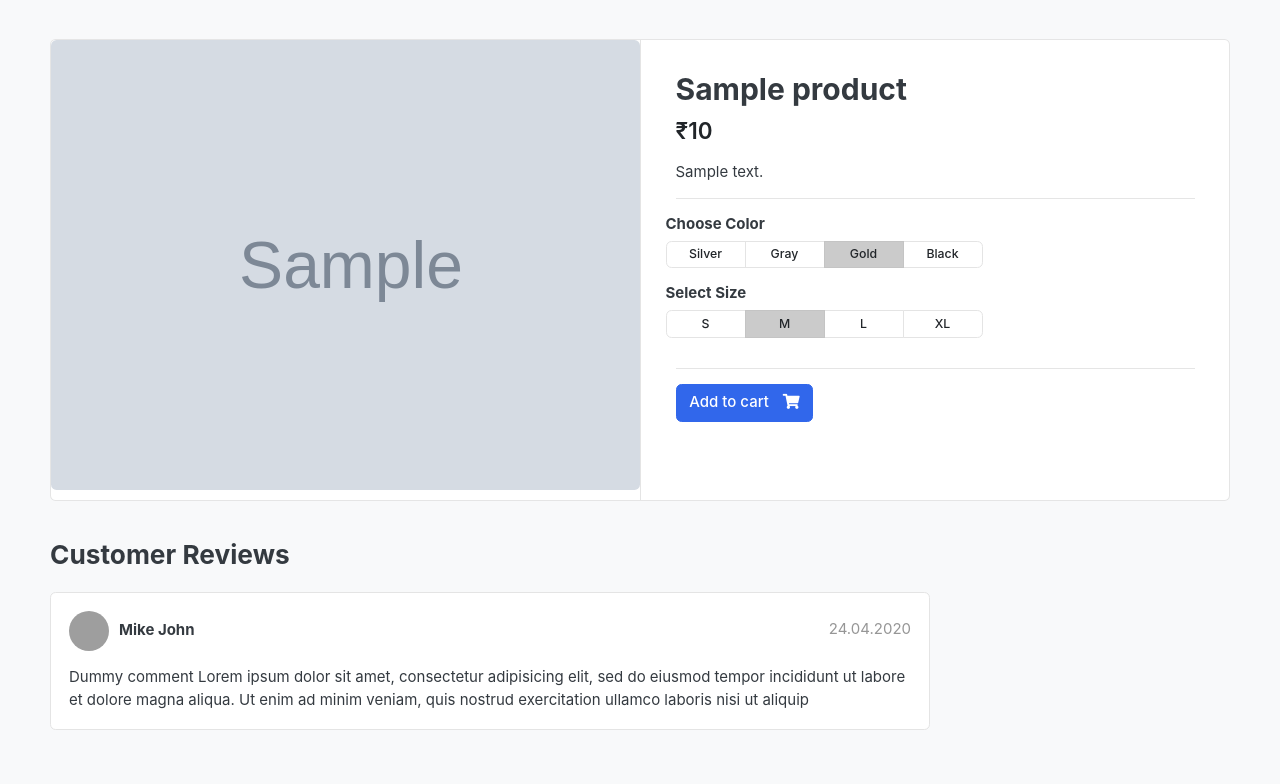
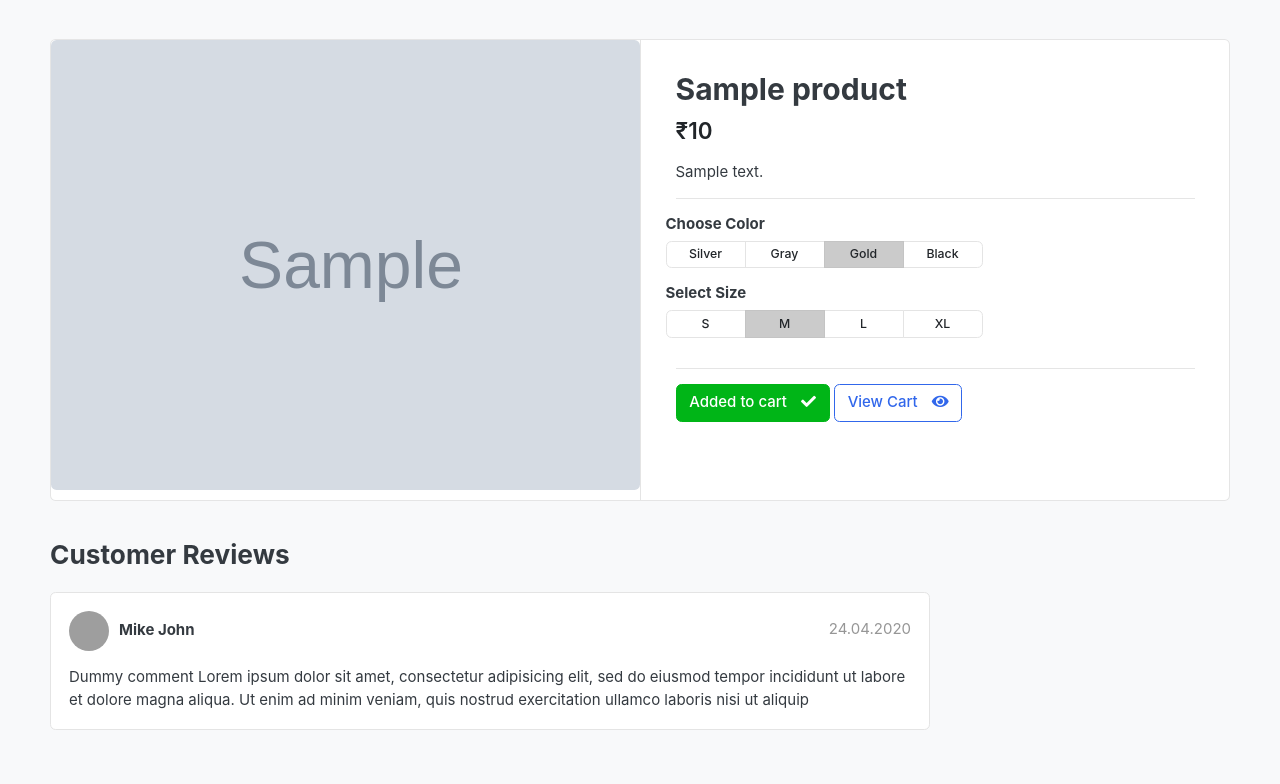
Before and after one commit to bitlearners-com/greatkart, a Django app: template templates/store/product_detail.html in a window 1280 px wide. Shown: the part 119-903 px from the top of the page. Run offline with Django 3.2, Linux system fonts and the light colour scheme; the template is opened without the code that fills it: values that come from a table or form of the project are taken from there, others are empty; tables that the repository leaves empty hold one stand-in row (values such as "Sample post"); grey boxes marked "Sample" are stand-in pictures; some libraries are stand-ins or nearby versions; some web fonts are replaced; grey boxes are pictures that could not be loaded.

Commit message:
cart and accout working fine

```diff
--- a/greatkart/settings.py
+++ b/greatkart/settings.py
@@ -40,6 +40,8 @@ INSTALLED_APPS = [
     'django.contrib.staticfiles',
     'category',
     'store',
+    'carts',
+    'accounts',
 
 ]
 
@@ -67,6 +69,7 @@ TEMPLATES = [
                 'django.contrib.auth.context_processors.auth',
                 'django.contrib.messages.context_processors.messages',
                 'category.context_processors.manu_links',
+                'carts.context_processors.counter',
 
             ],
         },
@@ -74,6 +77,8 @@ TEMPLATES = [
 ]
 
 WSGI_APPLICATION = 'greatkart.wsgi.application'
+
+AUTH_USER_MODEL = 'accounts.Account'
 
 
 
--- a/greatkart/urls.py
+++ b/greatkart/urls.py
@@ -23,5 +23,6 @@ urlpatterns = [
     path('admin/', admin.site.urls),
     path('', views.home, name='home'),
     path('store/', include('store.urls')),
+    path('cart/', include('carts.urls')),
 
 ]+ static(settings.MEDIA_URL, document_root = settings.MEDIA_ROOT )
--- a/templates/home.html
+++ b/templates/home.html
@@ -36,7 +36,7 @@
 			<a href="{{product.get_url}}" class="img-wrap"> <img  src =" {{ product.image.url }}"></a>
 			<figcaption class="info-wrap">
 				<a href="{{product.get_url}}" class="title">{{product.product_name}}</a>
-				<div class="price mt-1">{{product.price}}</div> <!-- price-wrap.// -->
+				<div class="price mt-1">₹  {{product.price}}</div> <!-- price-wrap.// -->
 			</figcaption>
 		</div>
 	</div> <!-- col.// -->
--- a/templates/includes/navbar.html
+++ b/templates/includes/navbar.html
@@ -68,9 +68,9 @@
                                 <a href="./register.html"> Register</a>
                             </div>
                         </div>
-                        <a href="./cart.html" class="widget-header pl-3 ml-3">
+                        <a href="{% url 'cart' %}" class="widget-header pl-3 ml-3">
                             <div class="icon icon-sm rounded-circle border"><i class="fa fa-shopping-cart"></i></div>
-                            <span class="badge badge-pill badge-danger notify">0</span>
+                            <span class="badge badge-pill badge-danger notify">{{cart_count}}</span>
                         </a>
                     </div> <!-- widgets-wrap.// -->
                 </div> <!-- col.// -->
--- a/templates/store/product_detail.html
+++ b/templates/store/product_detail.html
@@ -70,8 +70,22 @@
                 </div>
             </div>
         </div> <!-- row.// -->
+
         <hr>
-        <a href="./product-detail.html" class="btn  btn-primary"> <span class="text">Add to cart</span> <i class="fas fa-shopping-cart"></i>  </a>
+
+        {% if single_product.stock <= 0 %}
+            <h5>Out of Stock</h5>
+            {% else %}
+                {% if in_cart %}
+
+                    <a href="#" class="btn  btn-success"> <span class="text">Added to cart</span> <i class="fas fa-check"></i>  </a>
+                    <a href="{% url 'cart' %}" class="btn  btn-outline-primary"> <span class="text">View Cart</span> <i class="fas fa-eye"></i>  </a>
+
+                    {% else %}
+
+                     <a href="{% url 'add_cart' single_product.id  %}" class="btn  btn-primary"> <span class="text">Add to cart</span> <i class="fas fa-shopping-cart"></i>  </a>
+                {% endif %}
+        {% endif %}
     </article> <!-- product-info-aside .// -->
             </main> <!-- col.// -->
         </div> <!-- row.// -->
--- a/templates/store/store.html
+++ b/templates/store/store.html
@@ -147,7 +147,7 @@
                             <span class="price">₹ {{product.price}}</span>
                         </div> <!-- price-wrap.// -->
                     </div>
-                    <a href="#" class="btn btn-block btn-primary">Add to cart </a>
+                    <a href="{% url 'add_cart' product.id  %}" class="btn btn-block btn-primary">Add to cart </a>
                 </figcaption>
             </figure>
         </div> <!-- col.// -->
```
Also changed, not shown: store/views.py (+10 -1 lines), category/migrations/0001_initial.py, category/migrations/0002_alter_category_slug.py (deleted), store/migrations/0001_initial.py, store/migrations/0002_alter_product_stock.py (deleted).
